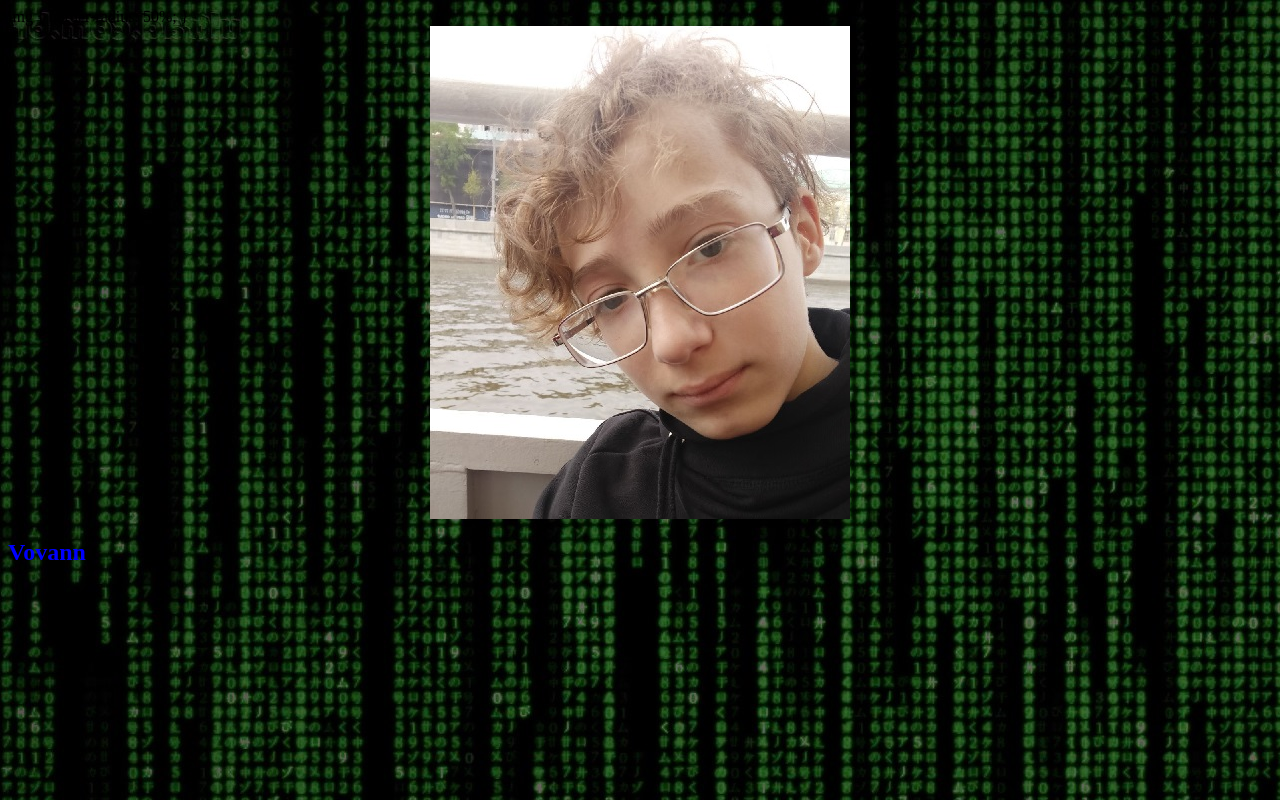
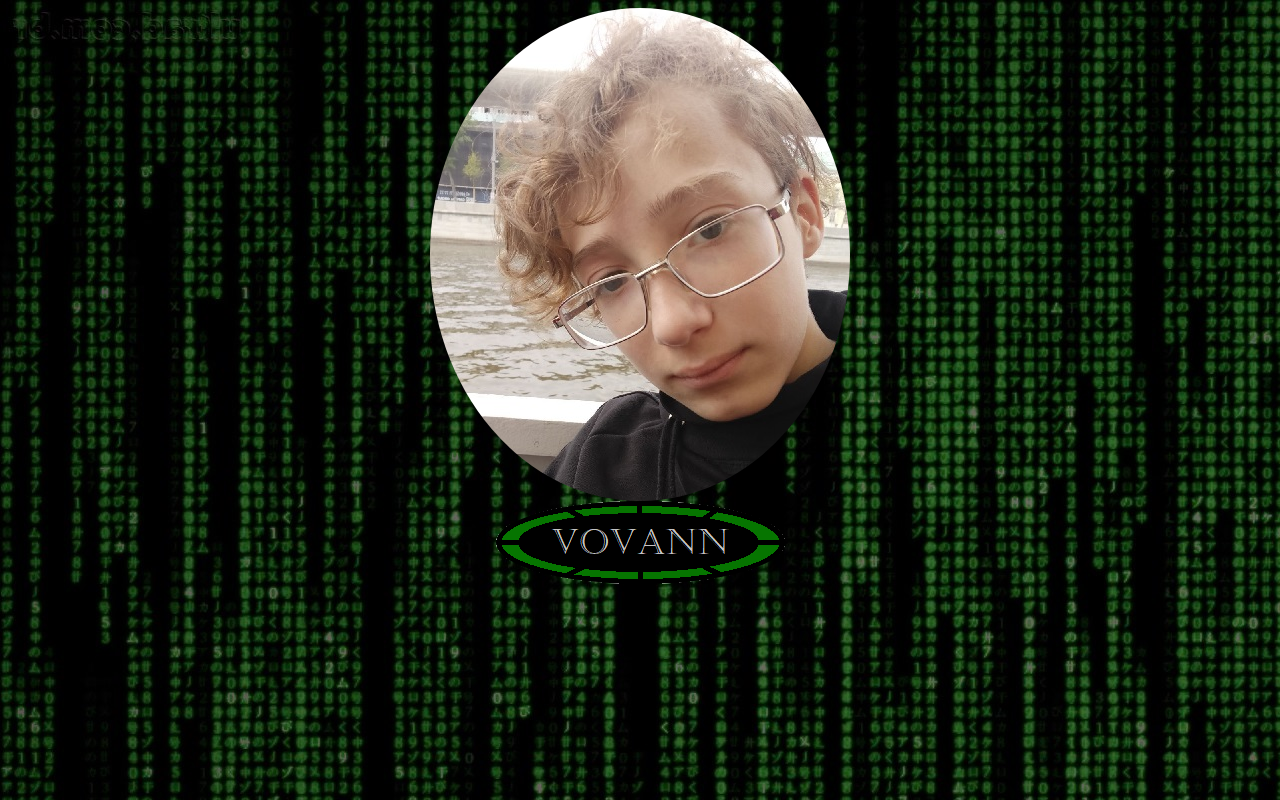
Before and after one commit to vovann-v/vovann-v.github.io, a plain HTML site: page index.html in a window 1280 px wide. Drawn offline with Linux system fonts and the light colour scheme.

Commit message:
Никнейм
Добавил картинку никнейма на сайт
(это картинка, не текст)

```diff
--- a/index.html
+++ b/index.html
@@ -10,13 +10,11 @@ body {
 }
 </style>
 
-</style>
+<style>
 img {
   border-radius: 50%;
 }
 </style>
-
-<img src="avatarka.jpg" alt="avatarka">
 
 <style>
 img {
@@ -29,8 +27,9 @@ img {
 </head>
 <body>
 
-<h2 style="color:#0000FF">Vovann</h2>
+<img src="avatarka.jpg" alt="avatarka">
 
+<img src="Nickname.bmp" alt="Nickname">
 
 </body>
 </html>
```
Also changed, not shown: Nickname.bmp (added).
